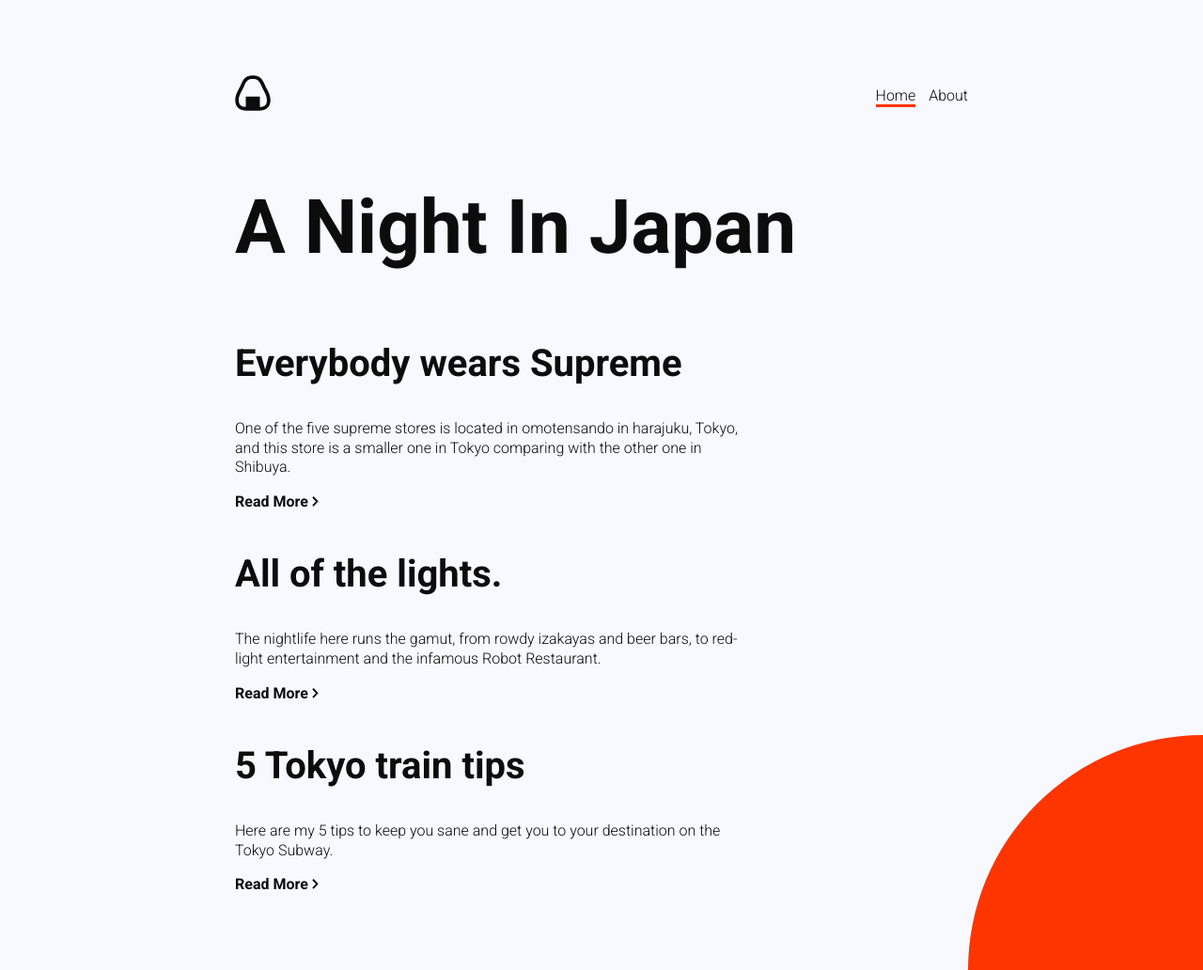
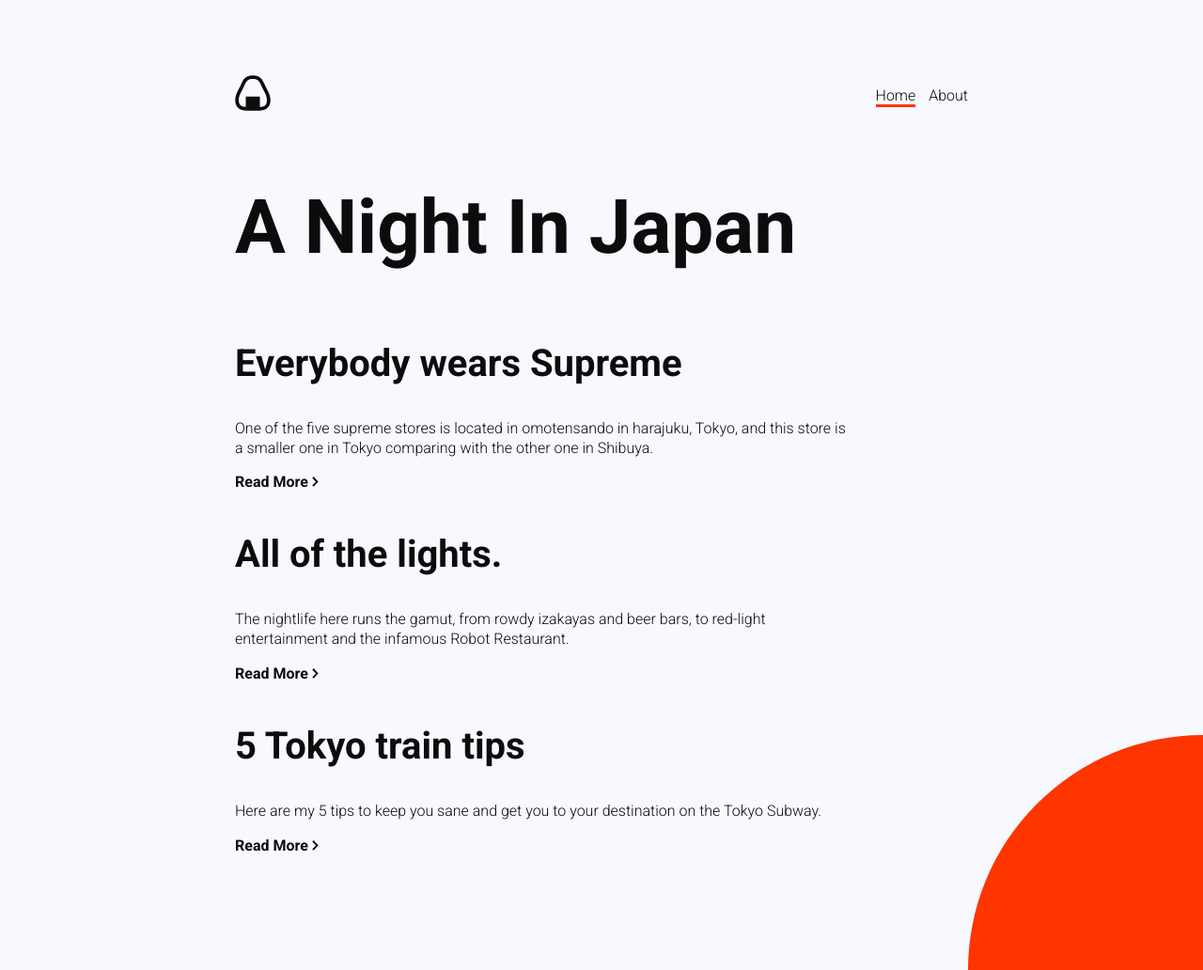
Before and after one commit to hannah95baxter/anightinjapan, a Jekyll site: the page built from index.html, in a window 1280 px wide and 1032 px high. Shown: the whole window at 94% size. Built offline with Jekyll 4.4.1, drawn with Linux system fonts in a browser that asks for light colours.

Commit message:
fixed the paragraph and image widths

```diff
--- a/assets/css/app.scss
+++ b/assets/css/app.scss
@@ -57,7 +57,7 @@
 }
 
 img{
-    max-width:780px;
+    max-width:650px;
 }
 
 nav a.selected, p a{
@@ -71,7 +71,7 @@
 }
 
 div.blog-posts{
-    max-width:540px;
+    max-width:650px;
 
     a{
         text-decoration: none;
@@ -100,11 +100,11 @@
     }
 
     p{
-        max-width:540px;
+        max-width:650px;
         margin-bottom:40px;
     }
 
     img{
-        max-width:780px;
+        max-width:650px;
     }
 }
```
